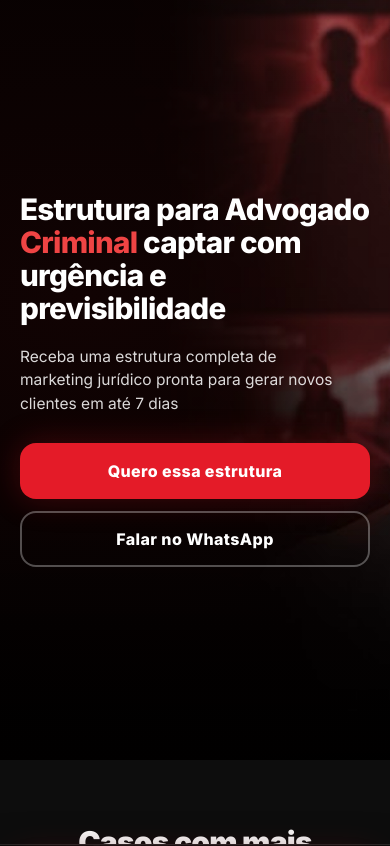
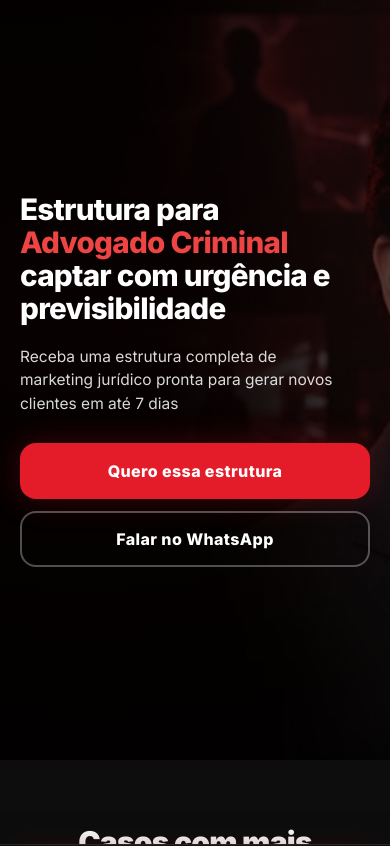
Before and after one commit to thiagomkvl/criminal-elite-landing, a React (Vite) app: page / in a window 390 px wide. Shown: the top 846 px of the page. Built offline with nearby package versions, Linux system fonts and the light colour scheme; the HTML template or start-up script is replaced by a standard one.

Commit message:
Update Hero.tsx

```diff
--- a/src/components/Hero.tsx
+++ b/src/components/Hero.tsx
@@ -4,14 +4,15 @@ import heroBg from "@/assets/background-lp-criminal.png";
 const Hero = () => {
   return (
     <section className="relative overflow-hidden bg-[#0b0606] min-h-[90vh] md:min-h-[100vh] flex items-center">
-      {/* BACKGROUND com bleed anti-borda */}
+      {/* BACKGROUND (inalterado no desktop) */}
       <div className="absolute -inset-[2px] pointer-events-none">
         <img
           src={heroBg}
           alt="Criminal Elite"
           className="
             w-full h-full object-cover
-            object-center sm:object-[60%_center] md:object-[70%_center] lg:object-[72%_center]
+            /* MOBILE: mostra mais o rosto; DESKTOP: mantém o enquadramento aprovado */
+            object-[60%_center] sm:object-[62%_center] md:object-[70%_center] lg:object-[72%_center]
             opacity-95 [backface-visibility:hidden] [transform:translateZ(0)]
           "
           loading="eager"
@@ -19,11 +20,21 @@ const Hero = () => {
       </div>
 
       {/* OVERLAYS */}
+      {/* 1) Gradiente lateral (mantém legibilidade e NÃO muda no desktop) */}
       <div className="absolute inset-y-0 left-0 w-[85%] xs:w-[78%] sm:w-[66%] md:w-[60%] lg:w-[58%] bg-gradient-to-r from-black via-black/85 to-transparent pointer-events-none" />
+
       <div className="absolute inset-0 bg-[radial-gradient(900px_600px_at_22%_40%,rgba(220,38,38,0.08),transparent)] pointer-events-none" />
-      <div className="absolute inset-x-0 bottom-0 h-[34%] bg-gradient-to-t from-black/85 via-black/50 to-transparent md:hidden pointer-events-none" />
 
-      {/* CONTEÚDO */}
+      {/* 2) MOBILE-ONLY: sombra geral pra ler melhor sobre a foto */}
+      <div className="absolute inset-0 bg-black/55 md:hidden pointer-events-none" />
+      {/* ↑ ajuste a força da sombra trocando /55 para /50, /60, etc. */}
+
+      {/* (opcional) Se quiser, pode remover este gradiente de rodapé mobile para não somar escurecimento:
+          Apague a linha abaixo se achar que ficou escuro demais.
+      */}
+      {/* <div className="absolute inset-x-0 bottom-0 h-[34%] bg-gradient-to-t from-black/85 via-black/50 to-transparent md:hidden pointer-events-none" /> */}
+
+      {/* CONTEÚDO (inalterado) */}
       <div className="relative z-10 w-full h-full grid">
         <div
           className="
@@ -42,9 +53,11 @@ const Hero = () => {
               lg:text-6xl font-extrabold tracking-tight
             "
           >
-            <span className="whitespace-nowrap">Estrutura para</span>{" "}
-            Advogado <span className="text-red-500">Criminal</span> captar com
-            urgência e previsibilidade
+            Estrutura para{" "}
+            <span className="text-red-500 whitespace-nowrap">
+              Advogado Criminal
+            </span>{" "}
+            captar com urgência e previsibilidade
           </h1>
 
           <p className="text-[0.97rem] sm:text-base md:text-lg text-white/85 max-w-[92%]">
```
